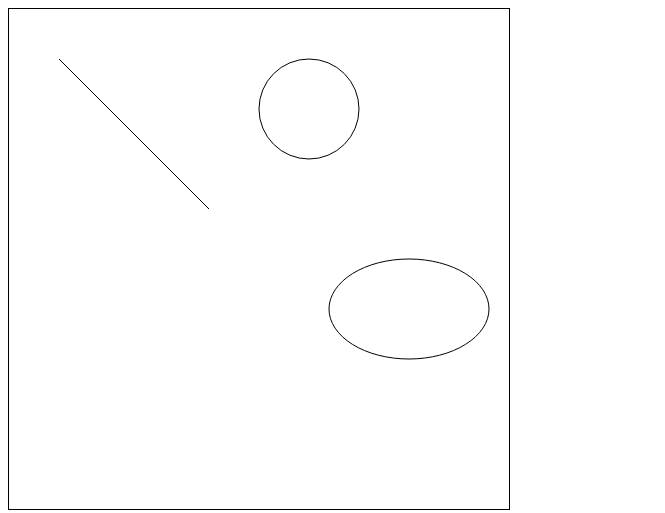
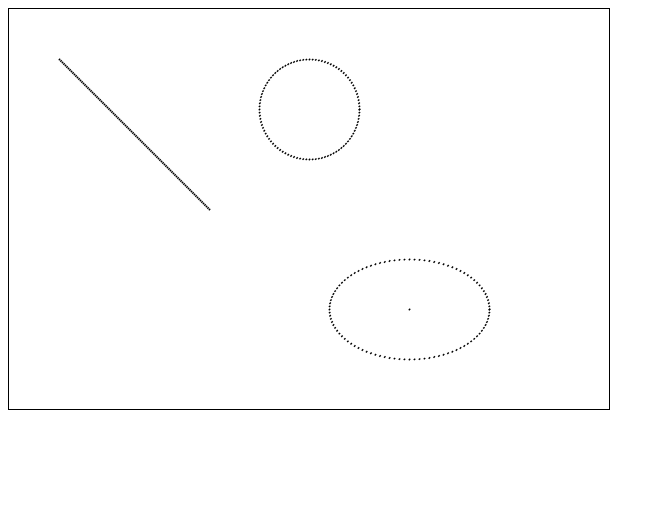
Before and after one commit to SofiaCabreraVillada/ICG-MUL-A-2024-2, a plain HTML site: page AC-26SEP/vectorizado.html in a window 1280 px wide. Shown: the whole page, without its empty margins (0-665 px from the left). Drawn offline with Linux system fonts and the light colour scheme.

Commit message:
Actualizacion 2
Se ajustaron tanto el index como el script para que se creara una nueva clase llamada punto para encapsular coordenadas de un punto y dibujarlo en el canvas SVG. Se implemento SVGDrawer para manejar el dibujo de primitivas (líneas, circunferencias, elipses) usando instancias de punto.

```diff
--- a/AC-26SEP/script.js
+++ b/AC-26SEP/script.js
@@ -1,127 +1,77 @@
-// Clase para crear y dibujar una línea en SVG usando el algoritmo de Bresenham
-class Linea {
-    #x1;
-    #y1;
-    #x2;
-    #y2;
-
-    constructor(x1, y1, x2, y2) {
-        this.#x1 = x1;
-        this.#y1 = y1;
-        this.#x2 = x2;
-        this.#y2 = y2;
+/// Clase Punto
+class Punto {
+    constructor(x, y) {
+        this.x = x;
+        this.y = y;
     }
 
-    // Genera un elemento SVG <polyline> utilizando el algoritmo de Bresenham
-    crearElementoSVG() {
-        const puntos = this.#algoritmoBresenham();
-        const polyline = document.createElementNS('http://www.w3.org/2000/svg', 'polyline');
-        const puntosStr = puntos.map(([x, y]) => `${x},${y}`).join(' ');
-        polyline.setAttribute('points', puntosStr);
-        polyline.setAttribute('stroke', 'black');
-        polyline.setAttribute('stroke-width', '1');
-        polyline.setAttribute('fill', 'none');
-        return polyline;
-    }
-
-    // Algoritmo de Bresenham para trazar la línea
-    #algoritmoBresenham() {
-        const puntos = [];
-        let x1 = this.#x1;
-        let y1 = this.#y1;
-        const x2 = this.#x2;
-        const y2 = this.#y2;
-
-        const dx = Math.abs(x2 - x1);
-        const dy = Math.abs(y2 - y1);
-        const sx = (x1 < x2) ? 1 : -1;
-        const sy = (y1 < y2) ? 1 : -1;
-        let err = dx - dy;
-
-        while (true) {
-            puntos.push([x1, y1]);
-            if (x1 === x2 && y1 === y2) break;
-            const err2 = 2 * err;
-            if (err2 > -dy) {
-                err -= dy;
-                x1 += sx;
-            }
-            if (err2 < dx) {
-                err += dx;
-                y1 += sy;
-            }
-        }
-        return puntos;
+    // Método para crear un punto usando una línea muy corta
+    dibujar(svgCanvas) {
+        const punto = document.createElementNS("http://www.w3.org/2000/svg", 'line');
+        punto.setAttribute('x1', this.x);
+        punto.setAttribute('y1', this.y);
+        punto.setAttribute('x2', this.x + 1);  // Pequeño desplazamiento en x
+        punto.setAttribute('y2', this.y + 1);  // Pequeño desplazamiento en y
+        punto.setAttribute('stroke', 'black');
+        punto.setAttribute('stroke-width', 2);  // Grosor ajustado para que parezca un punto
+        svgCanvas.appendChild(punto);
     }
 }
 
-// Clase para crear y dibujar una circunferencia en SVG usando la ecuación de la circunferencia
-class Circunferencia {
-    #cx;
-    #cy;
-    #r;
-
-    constructor(cx, cy, r) {
-        this.#cx = cx;
-        this.#cy = cy;
-        this.#r = r;
+// Clase SVGDrawer para manejar el dibujo usando puntos
+class SVGDrawer {
+    constructor(svgCanvas) {
+        this.svgCanvas = svgCanvas;
     }
 
-    // Genera un elemento SVG <circle>
-    crearElementoSVG() {
-        const circle = document.createElementNS('http://www.w3.org/2000/svg', 'circle');
-        circle.setAttribute('cx', this.#cx);
-        circle.setAttribute('cy', this.#cy);
-        circle.setAttribute('r', this.#r);
-        circle.setAttribute('stroke', 'black');
-        circle.setAttribute('stroke-width', '1');
-        circle.setAttribute('fill', 'none');
-        return circle;
+    // Dibujar una línea como una secuencia de puntos
+    dibujarLinea(x1, y1, x2, y2, numPuntos = 100) {
+        for (let i = 0; i <= numPuntos; i++) {
+            const t = i / numPuntos;
+            const x = x1 + t * (x2 - x1);
+            const y = y1 + t * (y2 - y1);
+            new Punto(x, y).dibujar(this.svgCanvas);
+        }
+    }
+
+    // Dibujar una circunferencia usando puntos
+    dibujarCircunferencia(cx, cy, r, numPuntos = 100) {
+        for (let i = 0; i <= numPuntos; i++) {
+            const theta = (i / numPuntos) * 2 * Math.PI;
+            const x = cx + r * Math.cos(theta);
+            const y = cy + r * Math.sin(theta);
+            new Punto(x, y).dibujar(this.svgCanvas);
+        }
+    }
+
+    // Dibujar una elipse usando puntos
+    dibujarElipse(cx, cy, a, b, numPuntos = 100) {
+        for (let i = 0; i <= numPuntos; i++) {
+            const theta = (i / numPuntos) * 2 * Math.PI;
+            const x = cx + a * Math.cos(theta);
+            const y = cy + b * Math.sin(theta);
+            new Punto(x, y).dibujar(this.svgCanvas);
+        }
+    }
+
+    // Dibujar un solo punto
+    dibujarPunto(x, y) {
+        new Punto(x, y).dibujar(this.svgCanvas);
     }
 }
 
-// Clase para crear y dibujar una elipse en SVG usando la ecuación de la elipse
-class Elipse {
-    #cx;
-    #cy;
-    #a;
-    #b;
+// Crear el SVG
+const svgCanvas = document.getElementById('svgCanvas');
 
-    constructor(cx, cy, a, b) {
-        this.#cx = cx;
-        this.#cy = cy;
-        this.#a = a;
-        this.#b = b;
-    }
+// Asegúrate de que el SVG tenga un tamaño adecuado
+svgCanvas.setAttribute('width', '600');
+svgCanvas.setAttribute('height', '400');
 
-    // Genera un elemento SVG <ellipse>
-    crearElementoSVG() {
-        const ellipse = document.createElementNS('http://www.w3.org/2000/svg', 'ellipse');
-        ellipse.setAttribute('cx', this.#cx);
-        ellipse.setAttribute('cy', this.#cy);
-        ellipse.setAttribute('rx', this.#a);
-        ellipse.setAttribute('ry', this.#b);
-        ellipse.setAttribute('stroke', 'black');
-        ellipse.setAttribute('stroke-width', '1');
-        ellipse.setAttribute('fill', 'none');
-        return ellipse;
-    }
-}
+// Instanciar la clase SVGDrawer
+const drawer = new SVGDrawer(svgCanvas);
 
-// Función para generar el contenido SVG y agregarlo al contenedor
-function dibujarSVG() {
-    const svgCanvas = document.getElementById('svgCanvas'); // Obtener el contenedor del SVG
-
-    // Crear instancias de las primitivas
-    const linea = new Linea(50, 50, 200, 200);
-    const circunferencia = new Circunferencia(300, 100, 50);
-    const elipse = new Elipse(400, 300, 80, 50);
-
-    // Crear y añadir los elementos SVG al canvas
-    svgCanvas.appendChild(linea.crearElementoSVG());
-    svgCanvas.appendChild(circunferencia.crearElementoSVG());
-    svgCanvas.appendChild(elipse.crearElementoSVG());
-}
-
-// Llamada a la función para dibujar las primitivas una vez que el DOM esté cargado
-document.addEventListener('DOMContentLoaded', dibujarSVG);
+// Dibujar las primitivas usando puntos
+drawer.dibujarLinea(50, 50, 200, 200);
+drawer.dibujarCircunferencia(300, 100, 50);
+drawer.dibujarElipse(400, 300, 80, 50);
+drawer.dibujarPunto(400, 300);
--- a/AC-26SEP/vectorizado.html
+++ b/AC-26SEP/vectorizado.html
@@ -3,15 +3,19 @@
 <head>
     <meta charset="UTF-8">
     <meta name="viewport" content="width=device-width, initial-scale=1.0">
-    <title>Primitivas de Graficación</title>
+    <title>Primitivas de Graficación en SVG</title>
     <style>
         svg {
             border: 1px solid black;
+            width: 600px; /* Aumenta el tamaño para acomodar mejor las figuras */
+            height: 400px;
         }
     </style>
 </head>
 <body>
-    <svg id="svgCanvas" width="500" height="500"></svg>
-    <script src="script.js" type="module"></script>
+    <svg id="svgCanvas">
+        <!-- Las figuras se agregarán aquí -->
+    </svg>
+    <script src="script.js"></script>
 </body>
 </html>
```
